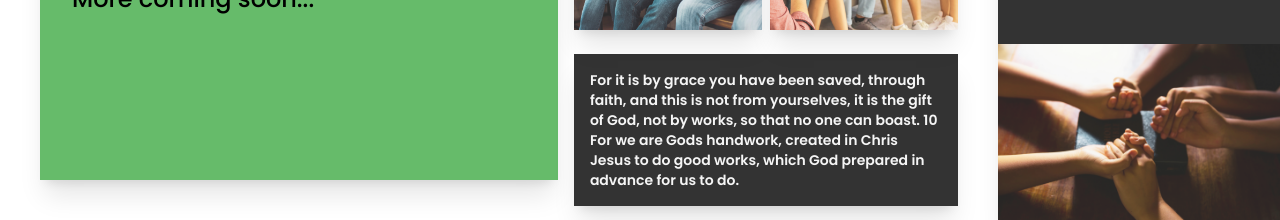
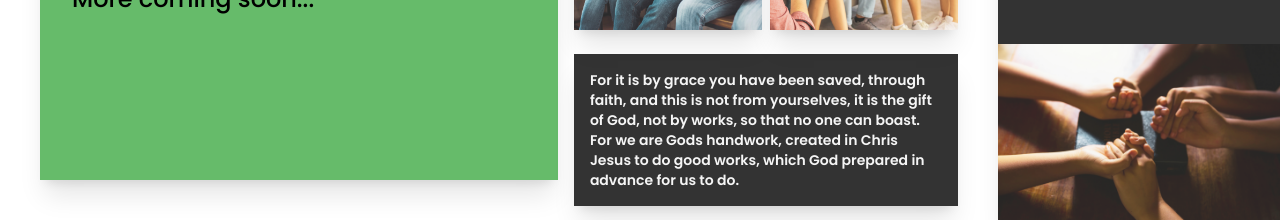
Before and after one commit to Wizard-Fingers/grace-church-wroughton, a Next.js app: page / in a window 1280 px wide. Shown: the part 580-800 px from the top of the page. Built offline with nearby package versions, Linux system fonts and the light colour scheme.

Commit message:
final build

```diff
--- a/components/Verse2.js
+++ b/components/Verse2.js
@@ -9,7 +9,7 @@ export default function Verse2() {
       <p className={styles.p}>
         For it is by grace you have been saved, through faith, and this is not
         from yourselves, it is the gift of God, not by works, so that no one can
-        boast. 10 For we are Gods handwork, created in Chris Jesus to do good
+        boast. For we are Gods handwork, created in Chris Jesus to do good
         works, which God prepared in advance for us to do.
       </p>
     </div>
```
